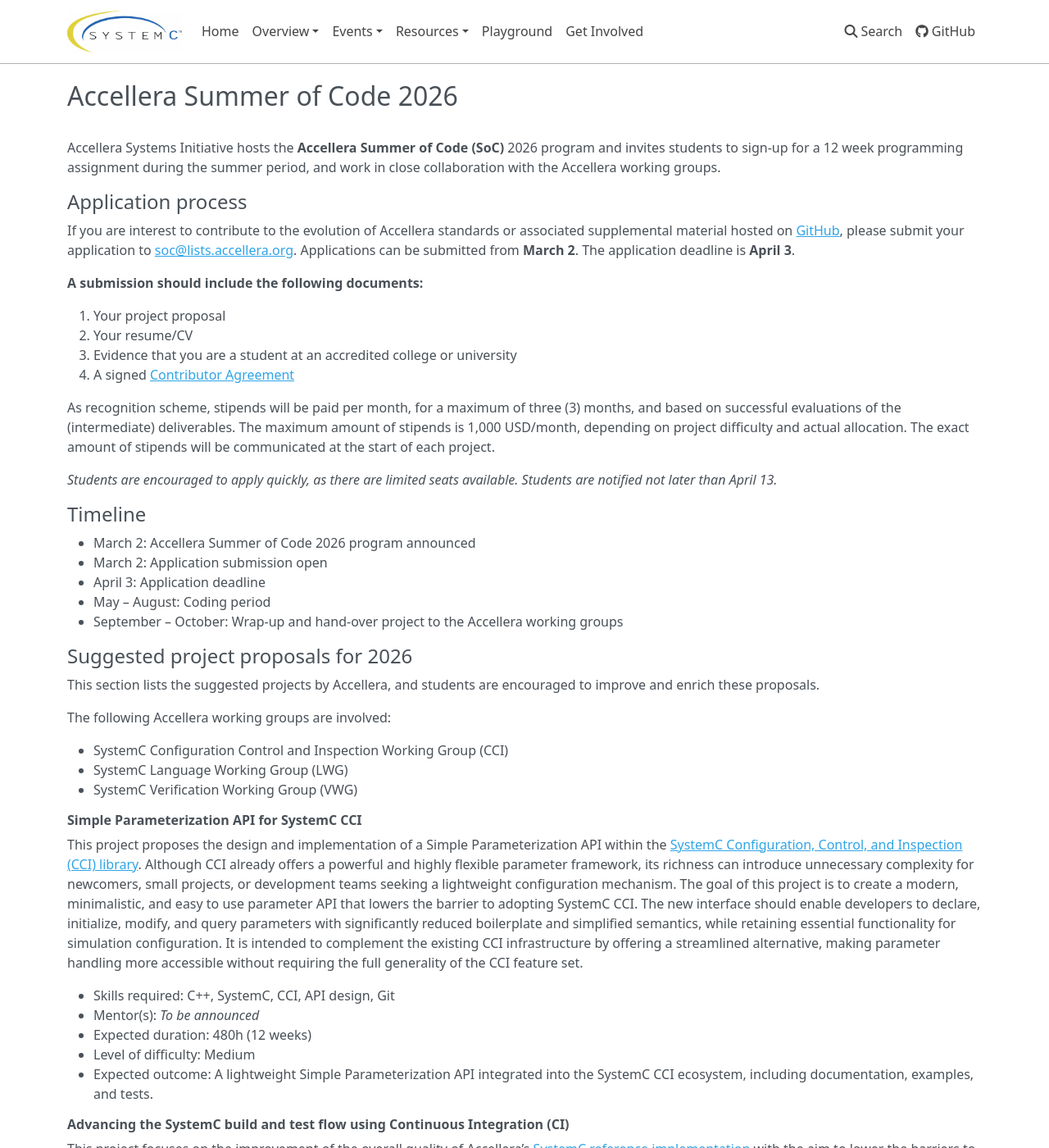
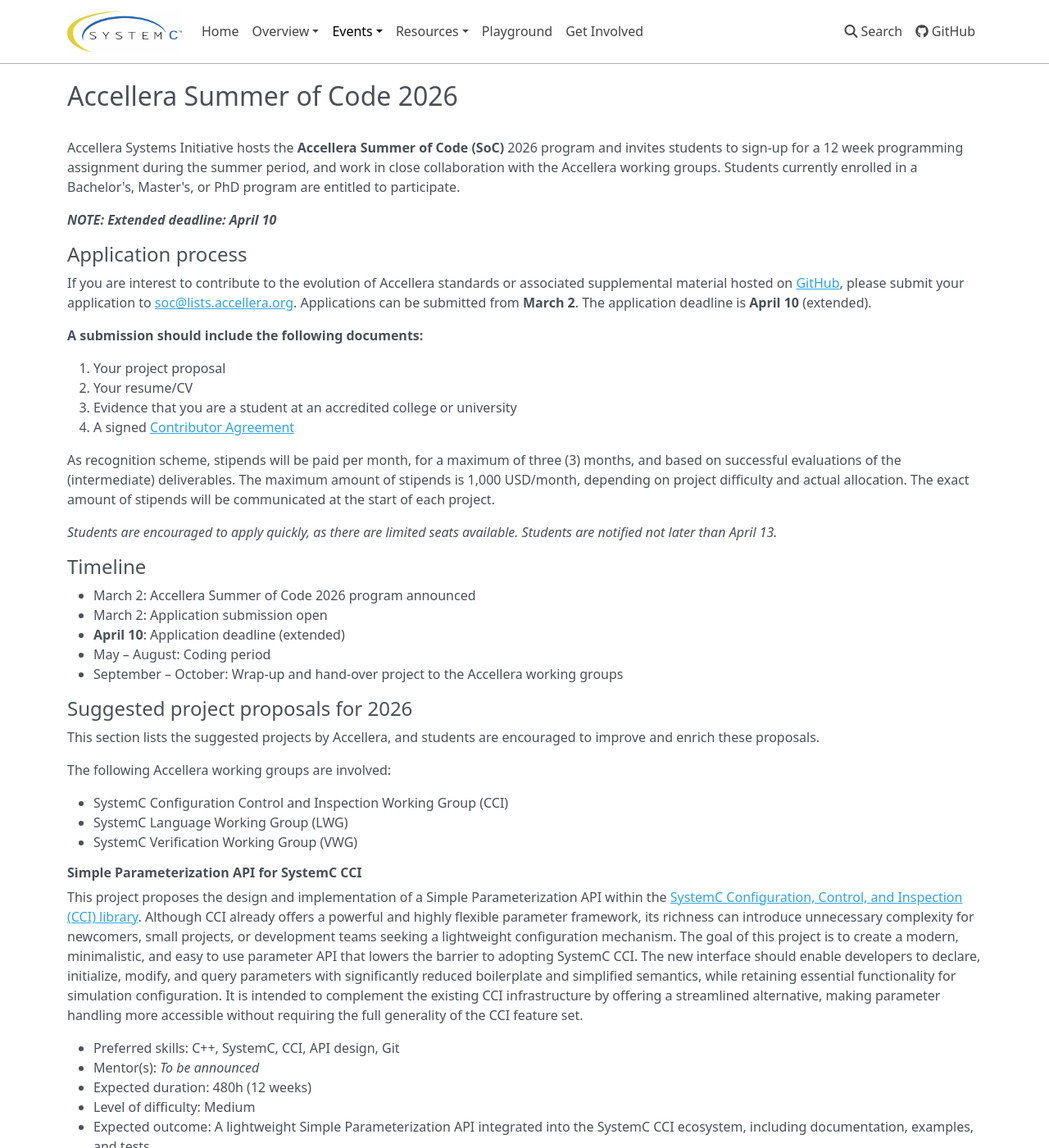
Before and after one commit to accellera-official/systemc.org, an MkDocs documentation site: the page built from docs/events/asoc2026.md, in a window 1280 px wide and 1400 px high. Shown: the whole window at 82% size. Built offline with MkDocs 1.6.1, drawn with Linux system fonts in a browser that asks for light colours; nearby versions of some CDN libraries; some of the changed text lies outside the part shown.

Commit message:
extended deadline of asoc

```diff
--- a/docs/events/asoc2026.md
+++ b/docs/events/asoc2026.md
@@ -2,7 +2,9 @@
 # Accellera Summer of Code 2026
 
 <br>
-Accellera Systems Initiative hosts the **Accellera Summer of Code (SoC)** 2026 program and invites students to sign-up for a 12 week programming assignment during the summer period, and work in close collaboration with the Accellera working groups.
+Accellera Systems Initiative hosts the **Accellera Summer of Code (SoC)** 2026 program and invites students to sign-up for a 12 week programming assignment during the summer period, and work in close collaboration with the Accellera working groups. Students currently enrolled in a Bachelor's, Master's, or PhD program are entitled to participate.
+
+***NOTE: Extended deadline: April 10***
 
 <!--
 The SystemC Summer of Code 2025 Program will start soon! Applicants have been selected and the project proposals are currently being reviewed.
@@ -10,7 +12,7 @@
 
 ## Application process
 
-If you are interest to contribute to the evolution of Accellera standards or associated supplemental material hosted on [GitHub](https://github.com/accellera-official/), please submit your application to [soc@lists.accellera.org](mailto:soc@lists.accellera.org). Applications can be submitted from **March 2**. The application deadline is **April 3**.
+If you are interest to contribute to the evolution of Accellera standards or associated supplemental material hosted on [GitHub](https://github.com/accellera-official/), please submit your application to [soc@lists.accellera.org](mailto:soc@lists.accellera.org). Applications can be submitted from **March 2**. The application deadline is **April 10** (extended).
 
 **A submission should include the following documents:**
 
@@ -27,7 +29,7 @@
 
  * March 2: Accellera Summer of Code 2026 program announced
  * March 2: Application submission open
- * April 3: Application deadline
+ * **April 10**: Application deadline (extended)
  * May – August: Coding period
  * September – October: Wrap-up and hand-over project to the Accellera working groups
 
@@ -49,7 +51,7 @@
 The new interface should enable developers to declare, initialize, modify, and query parameters with significantly reduced boilerplate and simplified semantics, while retaining essential functionality for simulation configuration.
 It is intended to complement the existing CCI infrastructure by offering a streamlined alternative, making parameter handling more accessible without requiring the full generality of the CCI feature set.
 
- * Skills required: C++, SystemC, CCI, API design, Git
+ * Preferred skills: C++, SystemC, CCI, API design, Git
  * Mentor(s): *To be announced*
  * Expected duration: 480h (12 weeks)
  * Level of difficulty: Medium
@@ -59,7 +61,7 @@
 
 This project focuses on the improvement of the overall quality of Accellera’s [SystemC reference implementation][1] with the aim to lower the barriers to start using these libraries. As of now, a Continuous Integration (CI) build and test flow exists for the SystemC CCI library. For the SystemC reference implementation, a very basic CI/CD build flow is available. The SystemC library needs an upgrade of the CMake-based build system to ease integration into other CMake projects. Also the regression environment requires a major upgrade, replacing the old Perl runners by a more modern test infrastructure like GoogleTest.
 
-  * Skills required: C++, SystemC, CMake, Git, Github Actions, Perl, GoogleTest
+  * Preferred skills: C++, SystemC, CMake, Git, Github Actions, Perl, GoogleTest
   * Mentor(s): *To be announced*
   * Expected duration: 480h (12 weeks)
   * Level of difficulty: Low
@@ -69,7 +71,7 @@
 
 This project proposal is to improve the SystemC data types and make it thread-safe. Thread-safety is important to be able to use SystemC in a multi-threading environment, and improvements are required to the SystemC data types. To check the functional correctness of the data types, additional regression tests should be created to validate the behavior of the data types for various multi-thread scenario's.
 
-  * Skills required: C++, SystemC, Git, multi-thread applications
+  * Preferred skills: C++, SystemC, Git, multi-thread applications
   * Mentor(s): *To be announced*
   * Expected duration: 480h (12 weeks)
   * Level of difficulty: Medium
@@ -79,7 +81,7 @@
 
 This project aims to enhance the [UVM SystemC implementation][3] by improving its compliance with the latest IEEE UVM standard. Therefore the current UVM SystemC implementation shall be extended with new features for example the introduction of UVM policy classes. In addition, regression tests will be created and/or ported from the SystemVerilog UVM reference implementation to improve overall library stability.
 
-  * Skills required: C++, SystemC, Git (UVM SystemVerilog knowledge helpful)
+  * Preferred skills: C++, SystemC, Git (UVM SystemVerilog knowledge helpful)
   * Mentor(s): *To be announced*
   * Expected duration: 480h (12 weeks)
   * Level of difficulty: Medium
--- a/mkdocs.yml
+++ b/mkdocs.yml
@@ -23,6 +23,7 @@
 #- Documentation:
 #    - SystemC: docs/systemc/documentation.md
 - Events:
+    - Accellera Summer of Code: events/asoc2026.md
     - SystemC Events: events/scevents.md
     - SystemC Call for Presentations: events/cfp.md
     - SystemC Sprint - April 2026: events/sprint202604.md
```
Also changed, not shown: docs/index.md (+1 -1 lines).
